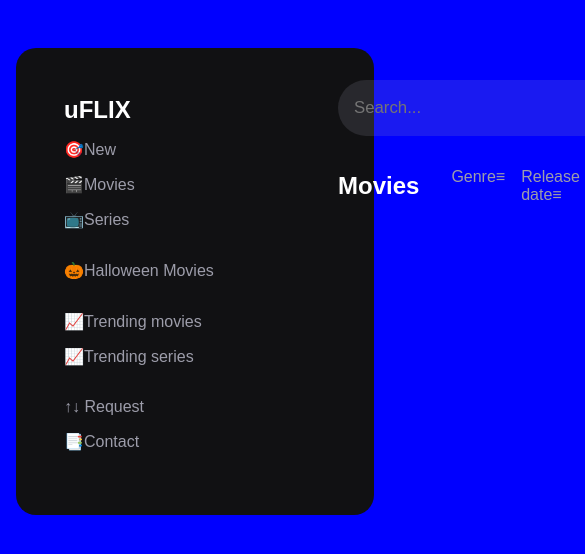
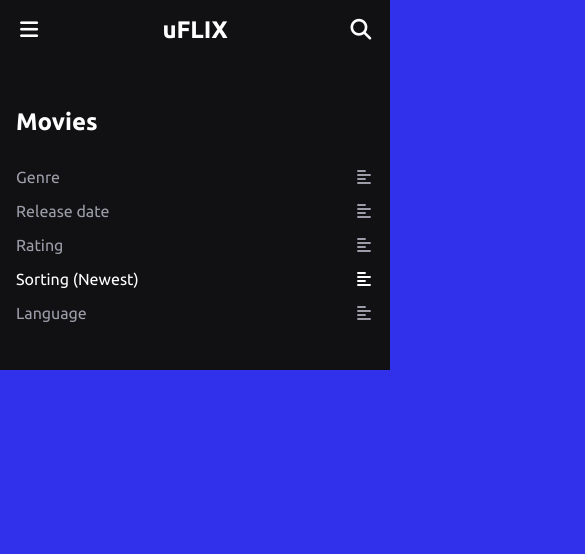
Before and after one commit to Abhishek-cdn-13/movieUFlix, a plain HTML site: page index.html in a window 390 px wide. Shown: the top 554 px of the page, 585 px wide, since content can reach past the window. Drawn offline with Linux system fonts and the light colour scheme; no server answers; a web font is replaced by a local one.

Commit message:
some changes and one file add

```diff
--- a/index.html
+++ b/index.html
@@ -1,24 +1,57 @@
 <!DOCTYPE html>
 <html lang="en">
+
 <head>
   <meta charset="UTF-8" />
   <meta name="viewport" content="width=device-width, initial-scale=1.0" />
   <title>Uflix</title>
   <link rel="stylesheet" href="style.css" />
+  <link rel="stylesheet" href="https://cdnjs.cloudflare.com/ajax/libs/font-awesome/7.0.1/css/all.min.css"
+    integrity="sha512-2SwdPD6INVrV/lHTZbO2nodKhrnDdJK9/kg2XD1r9uGqPo1cUbujc+IYdlYdEErWNu69gVcYgdxlmVmzTWnetw=="
+    crossorigin="anonymous" referrerpolicy="no-referrer" />
+  <link rel="stylesheet" href="indexResponsive.css">
+  <link rel="preconnect" href="https://fonts.googleapis.com">
+  <link rel="preconnect" href="https://fonts.gstatic.com" crossorigin>
   <link
-      rel="stylesheet"
-      href="https://cdnjs.cloudflare.com/ajax/libs/font-awesome/7.0.1/css/all.min.css"
-      integrity="sha512-2SwdPD6INVrV/lHTZbO2nodKhrnDdJK9/kg2XD1r9uGqPo1cUbujc+IYdlYdEErWNu69gVcYgdxlmVmzTWnetw=="
-      crossorigin="anonymous"
-      referrerpolicy="no-referrer"
-    />
+    href="https://fonts.googleapis.com/css2?family=Aguafina+Script&family=Borel&family=Fascinate&family=Poppins:ital,wght@0,100;0,200;0,300;0,400;0,500;0,600;0,700;0,800;0,900;1,100;1,200;1,300;1,400;1,500;1,600;1,700;1,800;1,900&family=Ubuntu:ital,wght@0,300;0,400;0,500;0,700;1,300;1,400;1,500;1,700&display=swap"
+    rel="stylesheet">
 </head>
+
 <body>
   <main>
 
 
     <section class="sidebar">
-        <div class="logo"><h1>uFLIX</h1></div>
+      <div class="res_nav">
+        <i class="fa-solid fa-bars hamburger"></i>
+        <div class="res-logo">
+          <h1>uFLIX</h1>
+        </div>
+        <i class="fa-solid fa-magnifying-glass serachIcon"></i>
+      </div>
+      <div class="res_tabs tabs flex">
+        <div class="new-tabs flex">
+          <span>🎯New</span>
+          <span>🎬Movies</span>
+          <span>📺Series</span>
+        </div>
+        <div class="halloween flex">
+          <span>🎃Halloween Movies</span>
+        </div>
+        <div class="trending flex">
+          <span>📈Trending movies</span>
+          <span>📈Trending series</span>
+        </div>
+        <div class="req-contact flex">
+          <span>↑↓ Request</span>
+          <span>📑Contact</span>
+          <span><input type="search" name="search" class="res_search search" placeholder="Search ..."></span>
+        </div>
+      </div>
+
+      <div class="logo">
+        <h1>uFLIX</h1>
+      </div>
       <div class="tabs flex">
         <div class="new-tabs flex">
           <span>🎯New</span>
@@ -42,22 +75,17 @@
 
     <section class="main-container">
       <div class="search-login">
-          <input
-            type="search"
-            name="search"
-            id="search"
-            placeholder="Search..."
-          />
+        <input type="search" name="search" class="search" placeholder="Search..." />
         <div class="login-profile"></div>
       </div>
       <div class="movie-info-box">
         <h2>Movies</h2>
         <div class="movie-info">
-            <span>Genre≡</span>
-            <span>Release date≡</span>
-            <span>Rating≡</span>
-            <span class="active">Sorting (Newest)≡</span>
-            <span>Language≡</span>
+          <span>Genre<i class="fa-solid fa-align-left"></i></span>
+          <span>Release date<i class="fa-solid fa-align-left"></i></span>
+          <span>Rating<i class="fa-solid fa-align-left"></i></span>
+          <span class="active">Sorting (Newest)<i class="fa-solid fa-align-left"></i></span>
+          <span>Language<i class="fa-solid fa-align-left"></i></span>
         </div>
       </div>
       <div class="movie-grid" id="movieGrid"></div>
@@ -65,4 +93,5 @@
   </main>
   <script src="script.js"></script>
 </body>
+
 </html>
--- /dev/null
+++ b/indexResponsive.css
@@ -0,0 +1,102 @@
+@media (max-width: 1024px) {
+
+  main{
+    grid-template-columns: 1fr;
+  }
+
+  .logo,.tabs{
+    display: none;
+  }
+  .res_nav{
+    display: flex;
+    align-items: center;
+    justify-content: space-between;
+  }
+  .res_nav i{
+    font-size: 2rem;
+  }
+  .search-login{
+    display: none;
+  }
+  .res_tabs{
+    display: block;
+    font-size: 1.3rem;
+    height: 0;
+    overflow: hidden;
+    transition: height .3s ease-in-out;
+  }
+  .sidebar{
+    margin: 0;
+    padding-bottom: 0;
+  }
+  .main-container{
+    display: flex;
+    flex-direction: column;
+    align-items: center;
+    justify-content: center;
+  }
+  .movie-grid{
+    align-items: center;
+    justify-content: center;
+    grid-template-columns: 1fr 1fr 1fr;
+  }
+  .movie-info-box{
+    margin: 0 0 2rem 0;
+  }
+  .res_search{
+    height: 40px;
+    width: 15rem;
+    border-radius: 20px;
+    background-color: rgba(0, 0, 0, 0.178);
+    border: none;
+    border: 2px solid #9d9daa2b;
+    outline: none;
+    color: white;
+    padding: 1rem;
+  }
+}
+@media (max-width: 786px) {
+  body{
+    padding: 0;
+  }
+  main{
+    border-radius: 0;
+    margin: 0;
+  }
+}
+
+@media (max-width: 426px){
+  .movie-info span{
+    width: 100%;
+    display: flex;
+    align-items: center;
+    justify-content: space-between;
+  }
+   .res_nav i{
+    font-size: 1.3rem;
+   }
+   .res_tabs{
+    font-size: 1rem;
+   }
+    .main-container{
+        align-items: flex-start;
+    }
+    .movie-info-box{
+        flex-direction: column;
+        align-items: flex-start;
+    }
+    .movie-info{
+        flex-direction: column;
+        align-items: flex-start;
+    }
+    .movie-grid{
+        grid-template-columns: 1fr 1fr;
+    }
+    .sidebar{
+      padding: 1rem;
+    }
+    .main-container{
+      padding-top: 0;
+      padding: 1rem;
+    }
+}
--- a/script.js
+++ b/script.js
@@ -1,9 +1,16 @@
 const grid = document.querySelector("#movieGrid");
 const API_KEY = "7b7e43db815082715b238d674a499785";
 const logo = document.querySelector(".logo");
+const hamburger = document.querySelector(".hamburger");
+const resTabs = document.querySelector(".res_tabs");
+const resLogo = document.querySelector(".res-logo");
+const search = document.querySelector(".serachIcon");
 
-logo.addEventListener("click", ()=>{
-  window.location.href="index.html";
+logo.addEventListener("click", () => {
+  window.location.href = "index.html";
+})
+resLogo.addEventListener("click", () => {
+  window.location.href = "index.html";
 })
 
 async function loadMovies() {
@@ -25,7 +32,7 @@ function displayMovies(movies) {
             </div>
             <div class="movie-details">
                 <span>${movie.vote_average.toFixed(1)}</span>
-                <span>${movie.release_date.substring(0,4)}</span>
+                <span>${movie.release_date.substring(0, 4)}</span>
                 <div class="movie-name">${movie.title}</div>
             </div>
         </div>`;
@@ -34,25 +41,28 @@ function displayMovies(movies) {
 };
 loadMovies();
 
-function watchMovie(){
-  document.querySelectorAll(".movie-card").forEach((card)=>{
-    card.addEventListener("click", ()=>{
+function watchMovie() {
+  document.querySelectorAll(".movie-card").forEach((card) => {
+    card.addEventListener("click", () => {
       let id = card.getAttribute("data-id");
-      window.location.href=`movie.html?id=${id}`;
+      window.location.href = `movie.html?id=${id}`;
     })
   })
 }
 
-document.querySelector("#search").addEventListener("keydown", function(e){
-  if(e.key==="Enter"){
-     let query = this.value.trim();
+document.querySelectorAll(".search").forEach((s)=>{
+  s.addEventListener("keydown", function (e) {
+    if (e.key === "Enter") {
+      console.log("hello");
+      let query = this.value.trim();
 
-  if(query.length > 2){
-    searchMovies(query);
-  } else if(query.length === 0){
-    loadMovies(); // reset to popular
-  }
-  }
+      if (query.length > 2) {
+        searchMovies(query);
+      } else if (query.length === 0) {
+        loadMovies(); // reset to popular
+      }
+    }
+  })
 });
 
 
@@ -61,3 +71,27 @@ async function searchMovies(query) {
   const data = await res.json();
   displayMovies(data.results);
 }
+
+let flag = 0;
+
+hamburger.addEventListener("click", () => {
+  if (flag === 0) {
+    resTabs.style.height = "100%";
+    flag = 1;
+  }
+  else {
+    resTabs.style.height = "0";
+    flag = 0;
+  }
+})
+
+search.addEventListener("click", () => {
+  if (flag === 0) {
+    resTabs.style.height = "100%";
+    flag = 1;
+  }
+  else {
+    resTabs.style.height = "0";
+    flag = 0;
+  }
+})
--- a/style.css
+++ b/style.css
@@ -2,7 +2,7 @@
   margin: 0;
   padding: 0;
   box-sizing: border-box;
-  font-family: Arial, Helvetica, sans-serif;
+  font-family: "Ubuntu", sans-serif;
 }
 
 html,
@@ -13,7 +13,7 @@ body {
 
 body {
   padding: 3rem 1rem;
-  background-color: blue;
+  background-color: rgb(49, 49, 236);
 }
 
 main {
@@ -54,9 +54,10 @@ main {
   align-items: center;
   margin: 2rem 0;
   gap: 2rem;
+  width: 100%;
 }
 
-#search {
+.search {
   padding: 1rem;
   height: 3.5rem;
   width: 22rem;
@@ -79,6 +80,7 @@ main {
   color: #9d9daa;
   display: flex;
   gap: 1rem;
+  width: 100%;
 }
 .movie-info span {
   cursor: pointer;
@@ -163,3 +165,6 @@ main {
   display: flex;
   align-items: center;
 }
+.res_tabs,.res_nav{
+  display: none;
+}
```
Also changed, not shown: movie.html (+15 -13 lines). Lines whose indentation alone changed are shown as unchanged.
